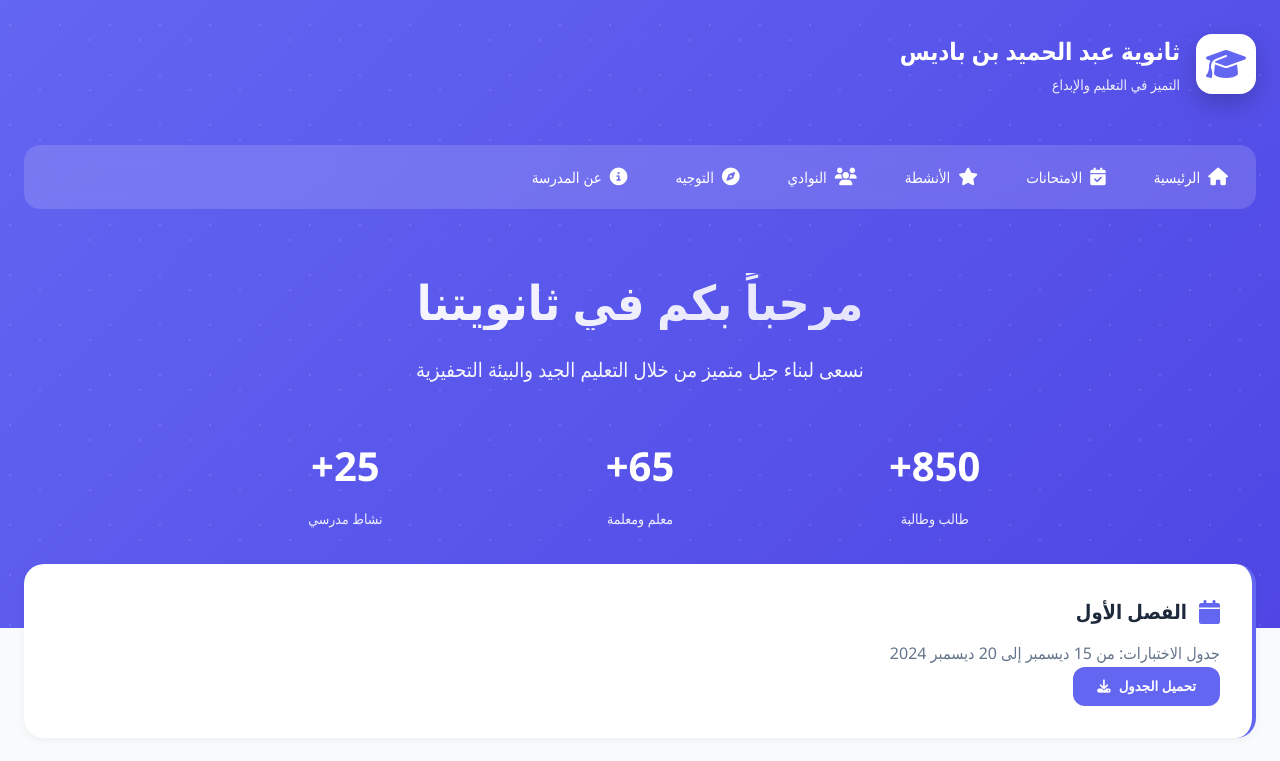
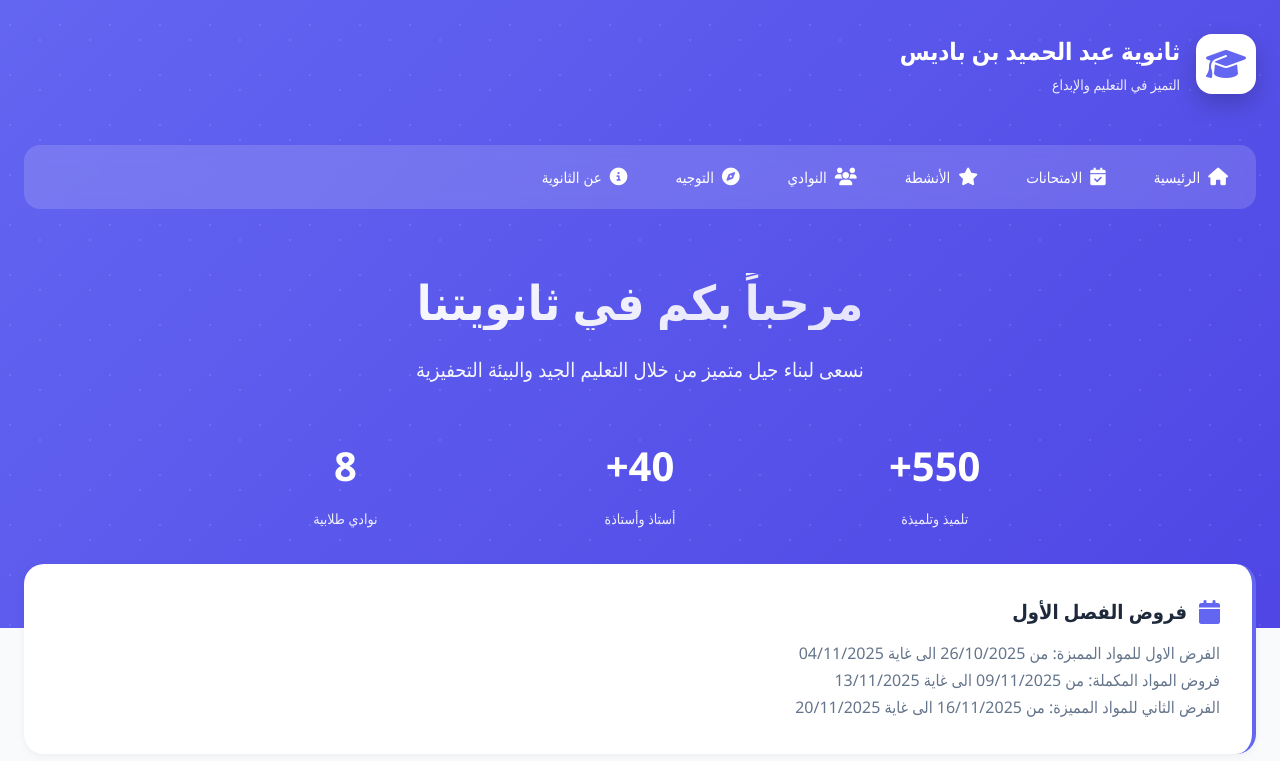
Before and after one commit to faridfgx/benbadis, a plain HTML site: page index.html in a window 1280 px wide. Both pictures are taken after a click on the link "الامتحانات". Shown: the top 761 px of the page. Drawn offline with Linux system fonts and the light colour scheme.

Commit message:
Update index.html

```diff
--- a/index.html
+++ b/index.html
@@ -655,7 +655,7 @@ footer {
                     <li><a href="#" onclick="showSection('activities')"><i class="fas fa-star"></i> الأنشطة</a></li>
                     <li><a href="#" onclick="showSection('clubs')"><i class="fas fa-users"></i> النوادي</a></li>
                     <li><a href="#" onclick="showSection('guidance')"><i class="fas fa-compass"></i> التوجيه</a></li>
-                    <li><a href="#" onclick="showSection('about')"><i class="fas fa-info-circle"></i> عن المدرسة</a></li>
+                    <li><a href="#" onclick="showSection('about')"><i class="fas fa-info-circle"></i> عن الثانوية</a></li>
                 </ul>
             </nav>
 
@@ -665,16 +665,16 @@ footer {
 
                 <div class="hero-stats">
                     <div class="hero-stat">
-                        <span class="hero-stat-number">850+</span>
-                        <span class="hero-stat-label">طالب وطالبة</span>
+                        <span class="hero-stat-number">550+</span>
+                        <span class="hero-stat-label">تلميذ وتلميذة </span>
                     </div>
                     <div class="hero-stat">
-                        <span class="hero-stat-number">65+</span>
-                        <span class="hero-stat-label">معلم ومعلمة</span>
+                        <span class="hero-stat-number">40+</span>
+                        <span class="hero-stat-label">أستاذ وأستاذة</span>
                     </div>
                     <div class="hero-stat">
-                        <span class="hero-stat-number">25+</span>
-                        <span class="hero-stat-label">نشاط مدرسي</span>
+                        <span class="hero-stat-number">8</span>
+                        <span class="hero-stat-label">نوادي طلابية</span>
                     </div>
 
                 </div>
@@ -782,6 +782,20 @@ footer {
 
         <!-- Exams Section -->
         <section id="exams" class="section">
+            <div class="info-card">
+                <h3 class="info-card-title">
+                    <i class="fas fa-calendar"></i>
+فروض الفصل الأول
+				</h3>
+                <p class="info-card-text">الفرض الاول للمواد الممبزة: من 26/10/2025 الى غاية 04/11/2025</p>
+				<p class="info-card-text">فروض المواد المكملة: من 09/11/2025 الى غاية 13/11/2025</p>
+				<p class="info-card-text">الفرض الثاني للمواد المميزة: من 16/11/2025 الى غاية 20/11/2025</p>
+                <!--<button class="card-btn" onclick="alert('سيتم تحميل الجدول')">
+                    تحميل الجدول
+                    <i class="fas fa-download"></i>
+                </button>
+				-->
+            </div>
             <div class="info-card">
                 <h3 class="info-card-title">
                     <i class="fas fa-calendar"></i>
```
